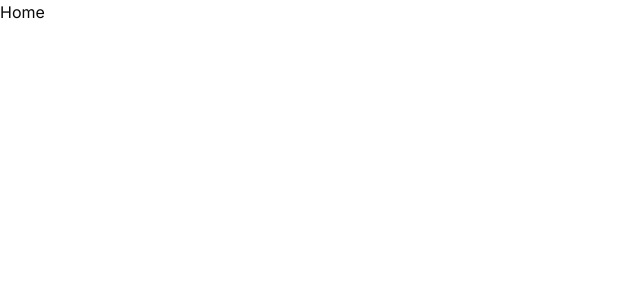
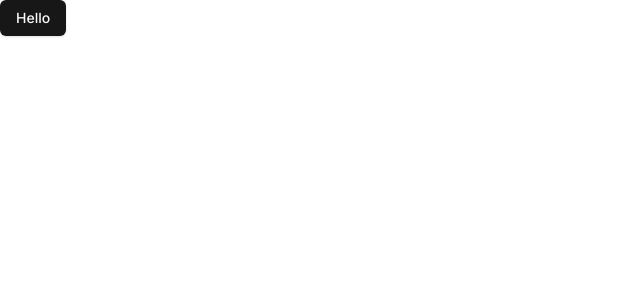
Before and after one commit to tymnec/google-meet-clone, a Next.js app: page / in a window 1280 px wide. Shown: the top 300 px of the page, without its empty margins (0-640 px from the left). Built offline with nearby package versions, Linux system fonts and the light colour scheme.

Commit message:
button added

```diff
--- a/package.json
+++ b/package.json
@@ -10,6 +10,7 @@
   },
   "dependencies": {
     "@radix-ui/react-icons": "^1.3.0",
+    "@radix-ui/react-slot": "^1.0.2",
     "class-variance-authority": "^0.7.0",
     "clsx": "^2.0.0",
     "next": "14.0.4",
--- a/src/app/page.js
+++ b/src/app/page.js
@@ -1,7 +1,12 @@
+import { Button } from "@/components/ui/button";
 import React from "react";
 
 const Home = () => {
-  return <div>Home</div>;
+  return (
+    <div>
+      <Button>Hello</Button>
+    </div>
+  );
 };
 
 export default Home;
--- /dev/null
+++ b/src/components/ui/button.jsx
@@ -0,0 +1,48 @@
+import * as React from "react"
+import { Slot } from "@radix-ui/react-slot"
+import { cva } from "class-variance-authority";
+
+import { cn } from "@/lib/utils"
+
+const buttonVariants = cva(
+  "inline-flex items-center justify-center whitespace-nowrap rounded-md text-sm font-medium transition-colors focus-visible:outline-none focus-visible:ring-1 focus-visible:ring-ring disabled:pointer-events-none disabled:opacity-50",
+  {
+    variants: {
+      variant: {
+        default:
+          "bg-primary text-primary-foreground shadow hover:bg-primary/90",
+        destructive:
+          "bg-destructive text-destructive-foreground shadow-sm hover:bg-destructive/90",
+        outline:
+          "border border-input bg-transparent shadow-sm hover:bg-accent hover:text-accent-foreground",
+        secondary:
+          "bg-secondary text-secondary-foreground shadow-sm hover:bg-secondary/80",
+        ghost: "hover:bg-accent hover:text-accent-foreground",
+        link: "text-primary underline-offset-4 hover:underline",
+      },
+      size: {
+        default: "h-9 px-4 py-2",
+        sm: "h-8 rounded-md px-3 text-xs",
+        lg: "h-10 rounded-md px-8",
+        icon: "h-9 w-9",
+      },
+    },
+    defaultVariants: {
+      variant: "default",
+      size: "default",
+    },
+  }
+)
+
+const Button = React.forwardRef(({ className, variant, size, asChild = false, ...props }, ref) => {
+  const Comp = asChild ? Slot : "button"
+  return (
+    (<Comp
+      className={cn(buttonVariants({ variant, size, className }))}
+      ref={ref}
+      {...props} />)
+  );
+})
+Button.displayName = "Button"
+
+export { Button, buttonVariants }
```
Also changed, not shown: 1 other file (tests, documents, lock files or other folders).
